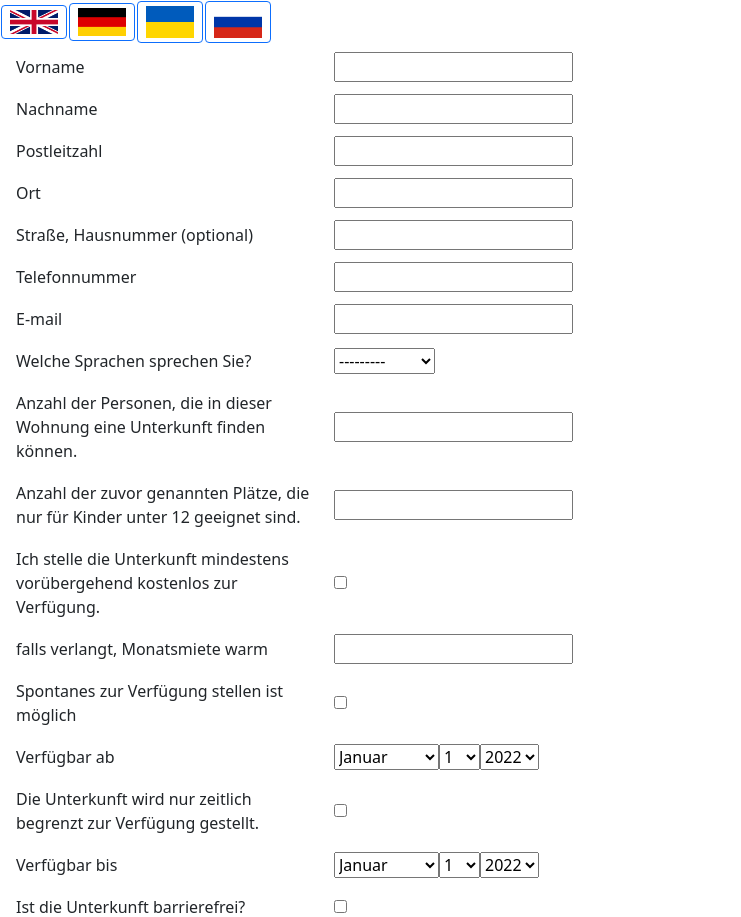
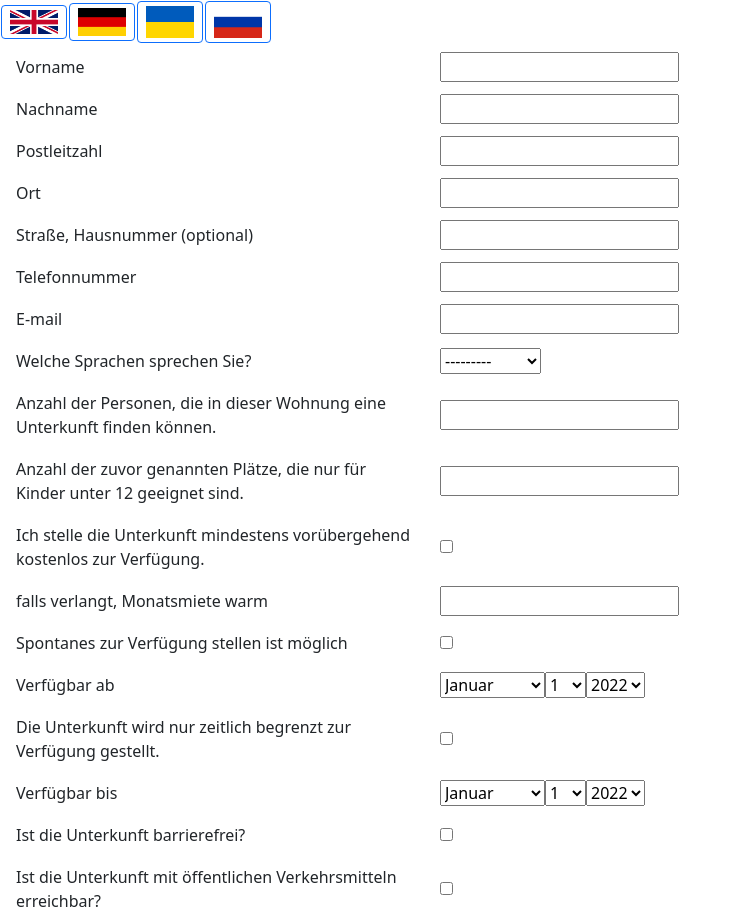
Before and after one commit to Space-Eye/serd, a Django app: page /de/add_offer/ in a window 1280 px wide. Shown: the top 917 px of the page, without its empty margins (0-741 px from the left). Run offline with Django 3.2, Linux system fonts and the light colour scheme; some libraries are stand-ins or nearby versions.

Commit message:
Changed layout breakpoints to lg in request and offer form

```diff
--- a/templates/serd/housingrequest_form.html
+++ b/templates/serd/housingrequest_form.html
@@ -64,10 +64,10 @@
     {% for field in form %}
     <div class="fieldWrapper form-group row m-1">
         {{ field.errors }}
-        <label for="{{ field.id_for_label }}"  class="col-sm-3 col-form-label" data-bs-toggle="tooltip" data-bs-placement="top" title="{{ field.help_text|safe }}">
+        <label for="{{ field.id_for_label }}"  class="col-lg-4 col-form-label" data-bs-toggle="tooltip" data-bs-placement="top" title="{{ field.help_text|safe }}">
             {{ field.label}}
         </label>
-        <div class="col-sm-3 my-auto" data-bs-toggle="tooltip" data-bs-placement="left" title="{{ field.help_text|safe }}">
+        <div class="col-lg-auto my-auto" data-bs-toggle="tooltip" data-bs-placement="left" title="{{ field.help_text|safe }}">
             {{ field }}
         </div>
     </div>
--- a/templates/serd/offer_form.html
+++ b/templates/serd/offer_form.html
@@ -63,10 +63,10 @@
     {% for field in form %}
     <div class="fieldWrapper form-group row m-1">
         {{ field.errors }}
-        <label for="{{ field.id_for_label }}" class="col-sm-3 col-form-label" data-bs-toggle="tooltip" data-bs-placement="top" title="{{ field.help_text|safe }}">
+        <label for="{{ field.id_for_label }}" class="col-lg-4 col-form-label" data-bs-toggle="tooltip" data-bs-placement="top" title="{{ field.help_text|safe }}">
             {{ field.label}}
         </label>
-        <div class="col-sm-3 my-auto" data-bs-toggle="tooltip" data-bs-placement="left" title="{{ field.help_text|safe }}">
+        <div class="col-lg-4 my-auto" data-bs-toggle="tooltip" data-bs-placement="left" title="{{ field.help_text|safe }}">
             {{ field }}
         </div>
     </div>
```
